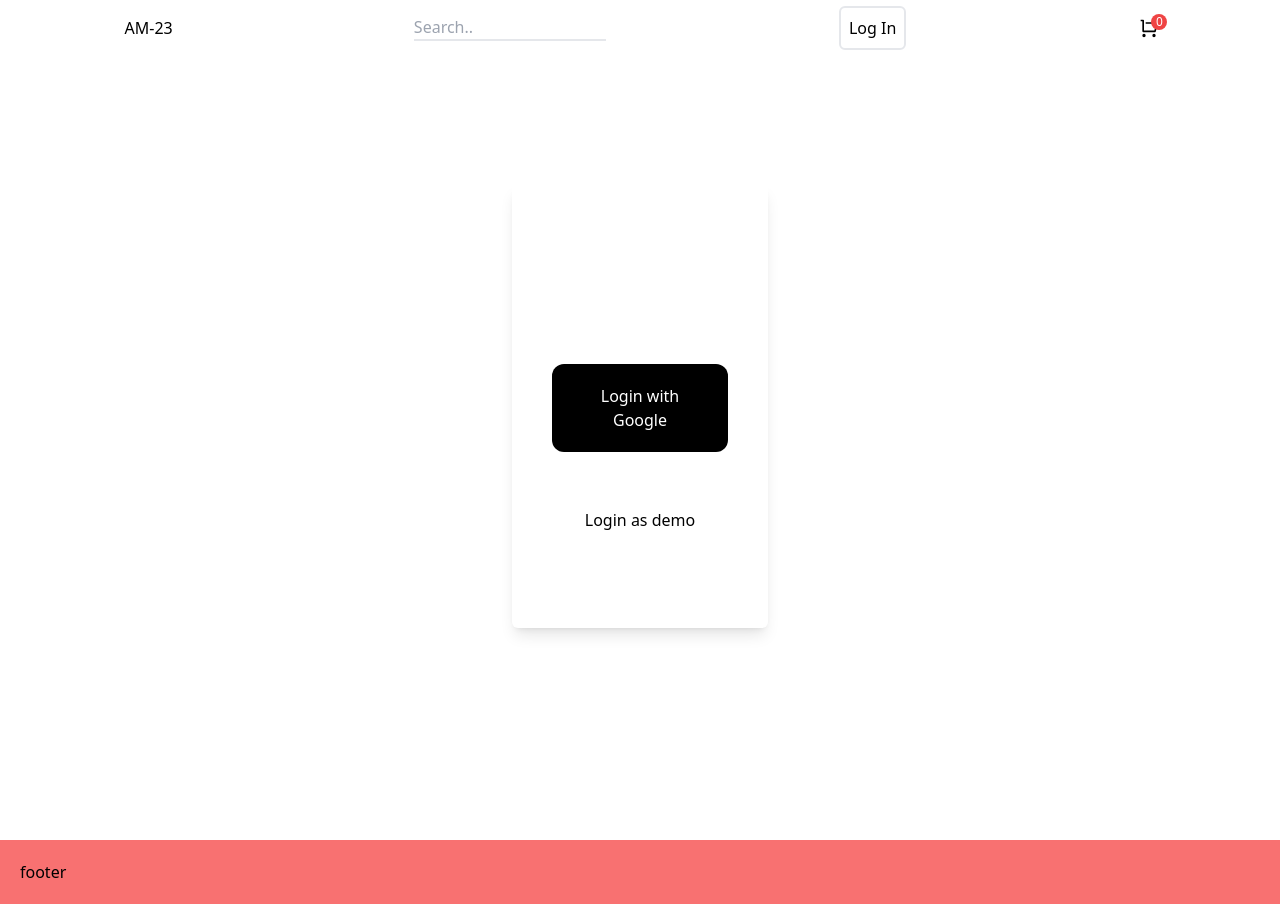
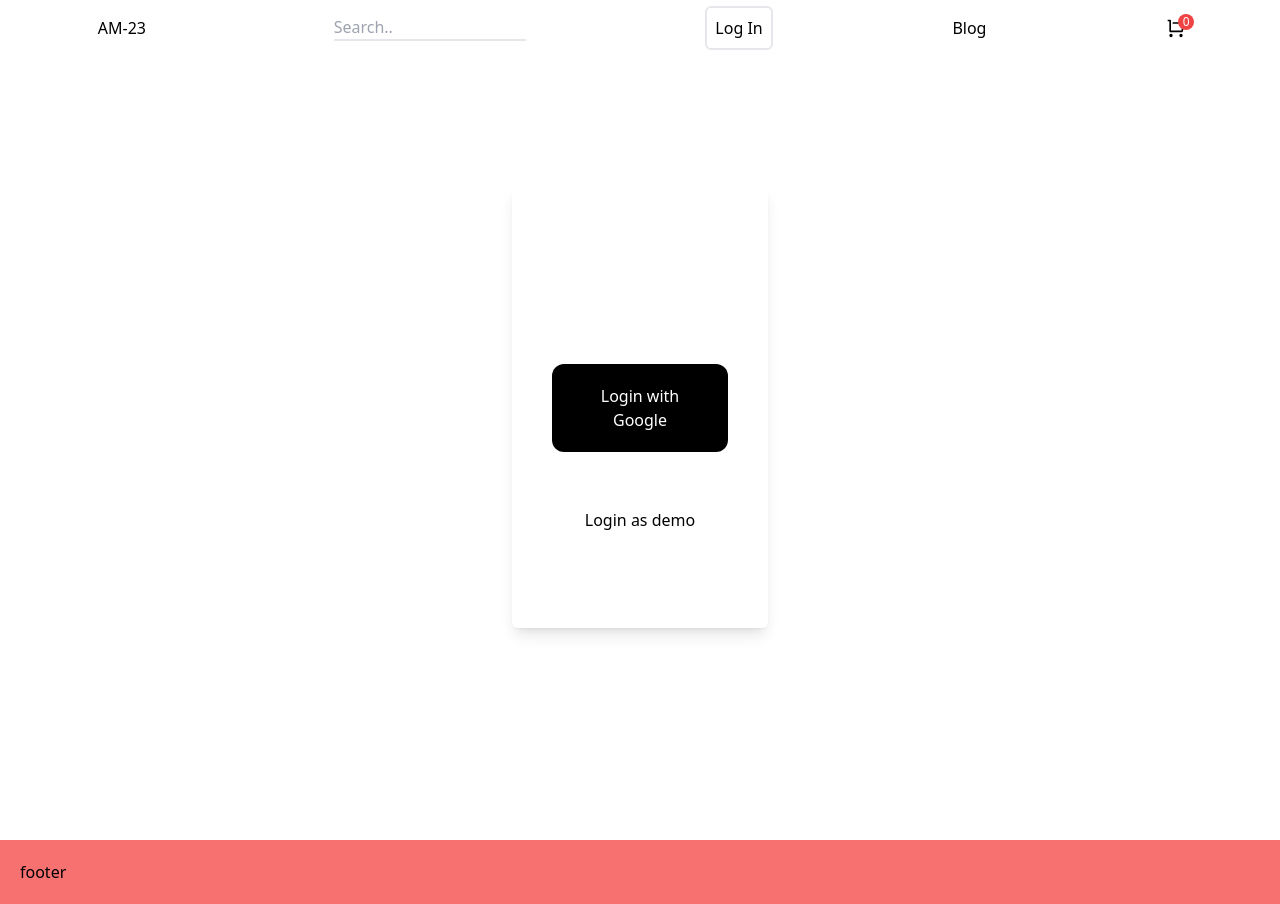
Before and after one commit to mvykool/Airman-23, a Next.js app in the folder airman-23/: page /login in a window 1280 px wide. Built offline with nearby package versions, Linux system fonts and the light colour scheme; no server answers.

Commit message:
added blog route

```diff
--- a/airman-23/components/Navbar.tsx
+++ b/airman-23/components/Navbar.tsx
@@ -4,6 +4,7 @@ import { useStateContext } from '../context/StateContext';
 import Cart from './Cart';
 import Profile from './Profile';
 import { useRouter } from 'next/router';
+import Link from 'next/link';
 
 
 
@@ -54,7 +55,7 @@ const Navbar = () => {
 
        {/**menu */}
 
-        {/**profile pic, & cart */}
+        {/**profile pic, blog & cart */}
 
       {user ?
       <img
@@ -67,6 +68,13 @@ const Navbar = () => {
           className='border-2 p-2 rounded-md'>Log In</button>)}
 
        {profile && <Profile />}
+
+
+       {/**blog */}
+
+       <Link href={'/blog/posts'}>
+         <button>Blog</button>
+       </Link>
 
 
        <button type='button' className='h-6 w-6' onClick={() => setShowCart(true)}>
--- a/airman-23/pages/blog/blogPost.tsx
+++ /dev/null
@@ -1,9 +0,0 @@
-import React from 'react'
-
-const blogPost = () => {
-  return (
-    <div>blogPost</div>
-  )
-}
-
-export default blogPost
--- /dev/null
+++ b/airman-23/pages/blog/posts.tsx
@@ -0,0 +1,17 @@
+import React from 'react'
+
+const blogPost = () => {
+  return (
+    <div>blogPost
+
+
+      <h1>holaaaaaaaaaaaa</h1>
+      <h1>holaaaaaaaaaaaa</h1> <h1>holaaaaaaaaaaaa</h1>
+
+      <h1>holaaaaaaaaaaaa</h1>
+      <h1>holaaaaaaaaaaaa</h1>
+    </div>
+  )
+}
+
+export default blogPost
```
